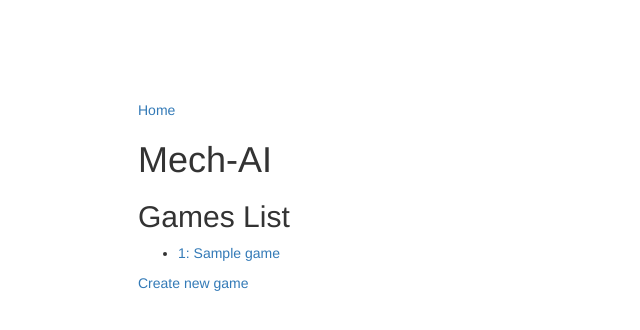
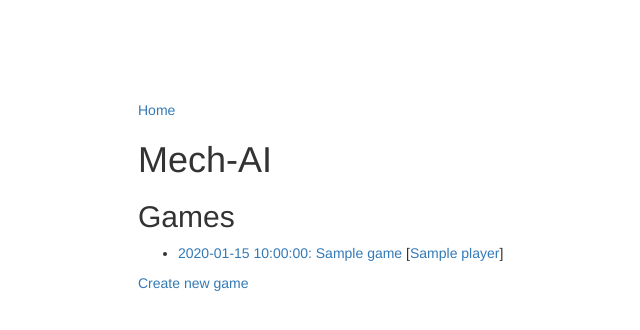
Before and after one commit to supermitch/mech-ai, a Python web app: template server/templates/games.html in a window 1280 px wide. Shown: the top 330 px of the page, without its empty margins (267-907 px from the left). Run offline with Jinja, Linux system fonts and the light colour scheme; the template is opened without the code that fills it: most values are stand-ins (such as "Sample title", 1, 10 or a date in 2020); some libraries are stand-ins or nearby versions.

Commit message:
Add joiner(', ') to template
Cool stuff, jinja2.

```diff
--- a/server/templates/games.html
+++ b/server/templates/games.html
@@ -17,11 +17,13 @@
 
       <h1>Mech-AI</h1>
 
-      <h2>Games List</h2>
+      <h2>Games</h2>
 
       <ul>
         {% for game in games %}
-        <li><a href="/games/{{ game.id }}/">{{ game.id }}: {{ game.name }}</a></li>
+          <li><a href="/games/{{ game.id }}/">{{ game.created }}: {{ game.name }}</a>
+          {% set comma = joiner(', ') %}
+          [{% for player in game.players %}{{ comma() }}<a href="/games/{{player}}/">{{ player }}</a>{% endfor %}]</li>
         {% endfor %}
       </ul>
 
```
